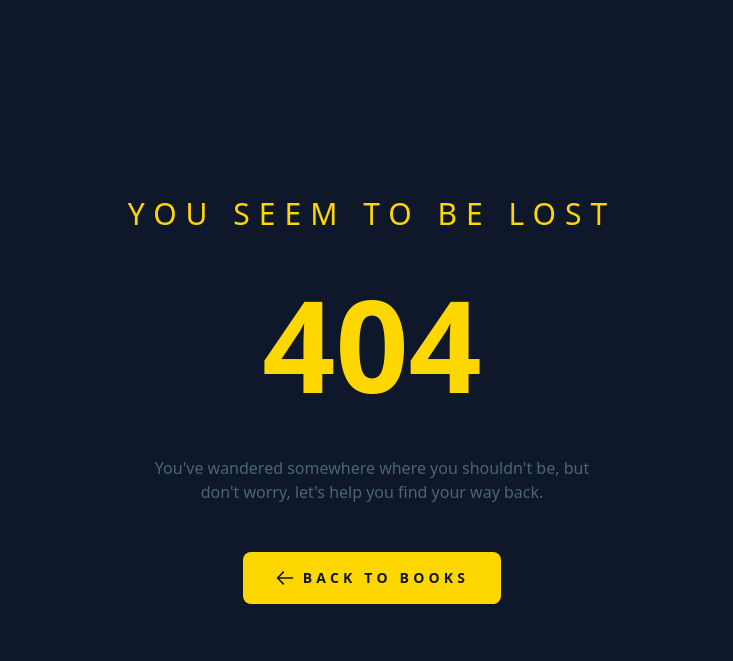
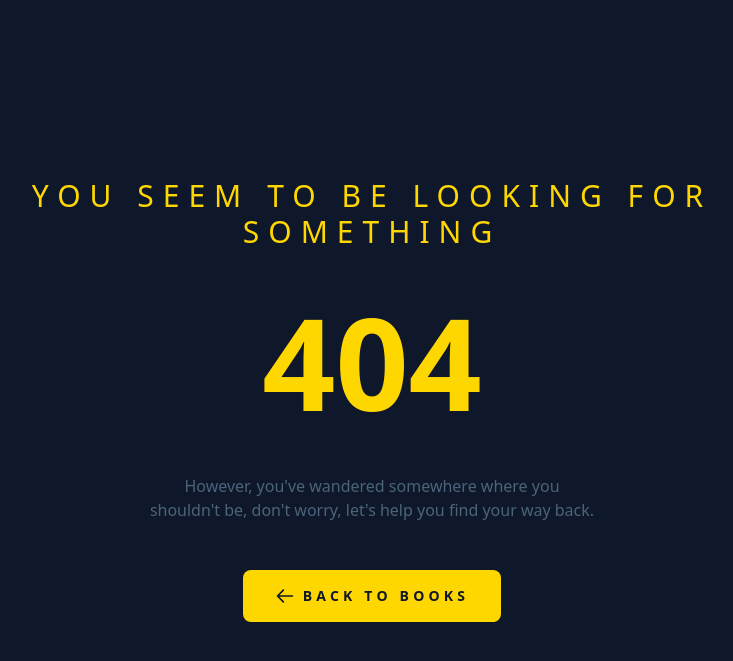
Before and after one commit to bittricky/book-recommendations, a Flask app: template app/templates/404.html in a window 1280 px wide. Shown: the top 661 px of the page, without its empty margins (268-1001 px from the left). Run offline with Flask 3, Linux system fonts and the light colour scheme; the template is opened without the code that fills it, so the values that code supplies are empty.

Commit message:
feat(docs): language

```diff
--- a/app/templates/404.html
+++ b/app/templates/404.html
@@ -17,13 +17,13 @@
         <h1
           class="text-secondary text-2xl md:text-3xl tracking-[0.3em] uppercase mb-12"
         >
-          You seem to be lost
+          You seem to be looking for something
         </h1>
 
         <div class="text-9xl font-bold text-secondary mb-12">404</div>
 
         <p class="text-accent mb-12 max-w-md">
-          You've wandered somewhere where you shouldn't be, but don't worry,
+          However, you've wandered somewhere where you shouldn't be, don't worry,
           let's help you find your way back.
         </p>
 
```
